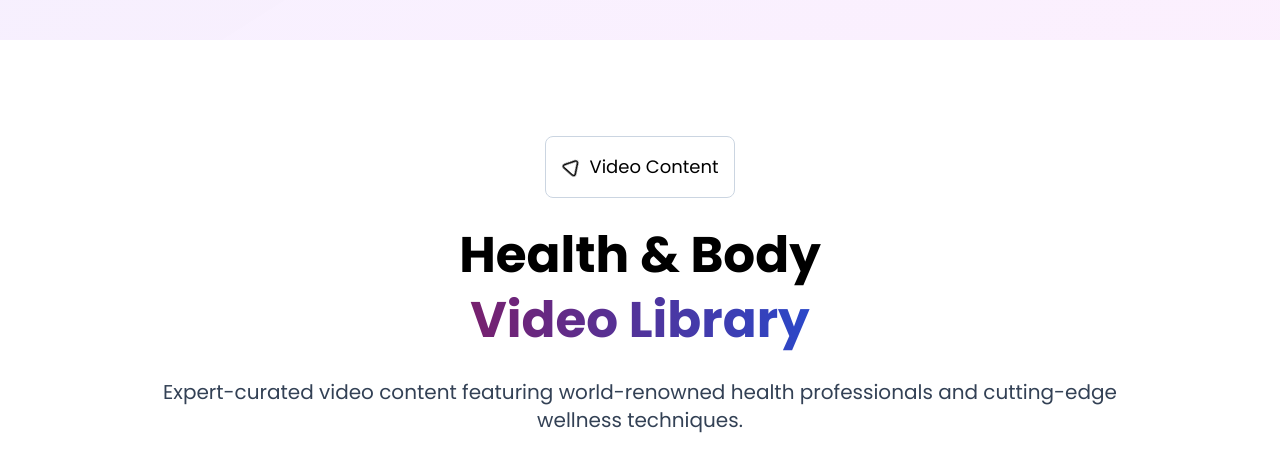
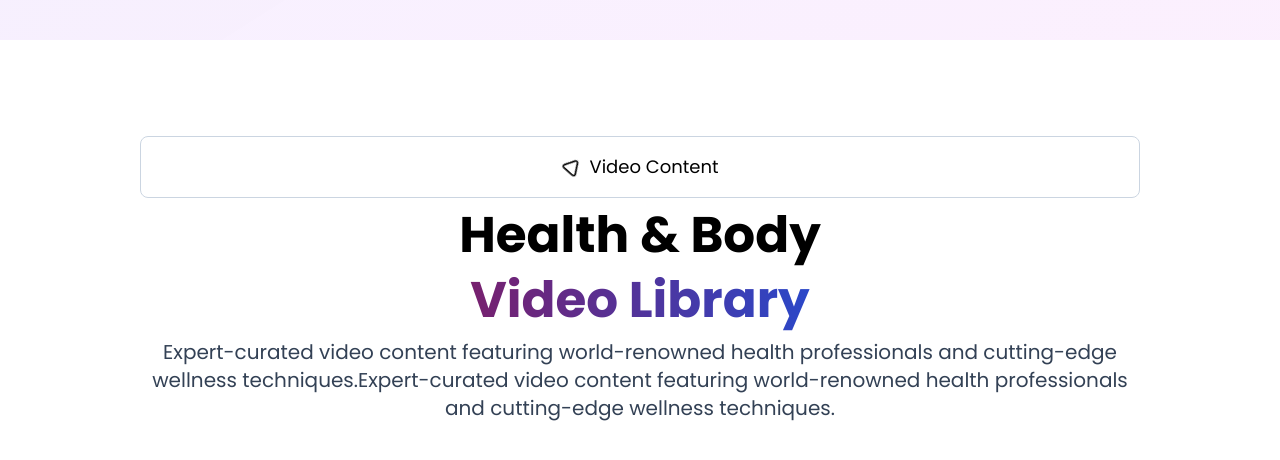
Before and after one commit to ParsaProg/Health, a Next.js app: page / in a window 1280 px wide. Shown: the part 860-1320 px from the top of the page. Built offline with nearby package versions, Linux system fonts and the light colour scheme; grey boxes are pictures that could not be loaded.

Commit message:
chore video library

```diff
--- a/src/components/main/VideoLibrary/VideoLibrary.tsx
+++ b/src/components/main/VideoLibrary/VideoLibrary.tsx
@@ -1,6 +1,7 @@
 "use client";
 
 import VideoLibraryContainer from "@/components/ui/Container/VideoLibraryContainers";
+import LandingSectionsStarter from "@/components/ui/landing/section-starter";
 import { FakeVideos } from "@/data/fakeVideos";
 import { motion } from "framer-motion";
 import { Play } from "lucide-react";
@@ -8,27 +9,13 @@ import { Play } from "lucide-react";
 export default function VideoLibrary() {
   return (
     <div className="w-[100%] flex flex-col items-center mt-24 gap-y-5 overflow-hidden">
-      <motion.div
-        initial={{ opacity: 0, scale: 0.9 }}
-        animate={{ opacity: 1, scale: 1 }}
-        transition={{ delay: 0.3, duration: 1.5 }}
-        className="p-4 rounded-lg border-[1px] dark:border-slate-700 text-sm md:text-lg cursor-pointer hover:scale-[1.05] transition-all duration-200 border-slate-300 flex items-center gap-x-2 justify-center"
-      >
-        <Play size={20} className="animate-rotate" />
-        Video Content
-      </motion.div>
-      <section className="flex flex-col items-center">
-        <h1 className="text-center sm:text-[50px] text-[30px] font-bold">
-          Health & Body
-        </h1>
-        <h1 className="sm:mt-[-10px] text-center text-transparent sm:text-[50px] text-[30px] font-bold bg-gradient-to-r from-primary to-blue-700 bg-clip-text animate-gradient-x bg-[length:200%_200%]">
-          Video Library
-        </h1>
-      </section>
-      <p className="dark:text-slate-400 text-slate-700 sm:text-xl text-md leading-[30px] text-center [@media(min-width:1000px)]:w-[1000px] font-[400]">
-        Expert-curated video content featuring world-renowned health
-        professionals and cutting-edge wellness techniques.
-      </p>
+      <LandingSectionsStarter
+        title=" Health & Body"
+        subTitle="Video Library"
+        desc="Expert-curated video content featuring world-renowned health
+        professionals and cutting-edge wellness techniques.Expert-curated video content featuring world-renowned health
+        professionals and cutting-edge wellness techniques."
+      />
       <div className="flex items-center justify-center gap-10 px-3 xl:px-[100px] xl:flex-nowrap flex-wrap w-full mt-5">
         {FakeVideos.map((video, index) => {
           return <VideoLibraryContainer key={index} {...video} />;
```
